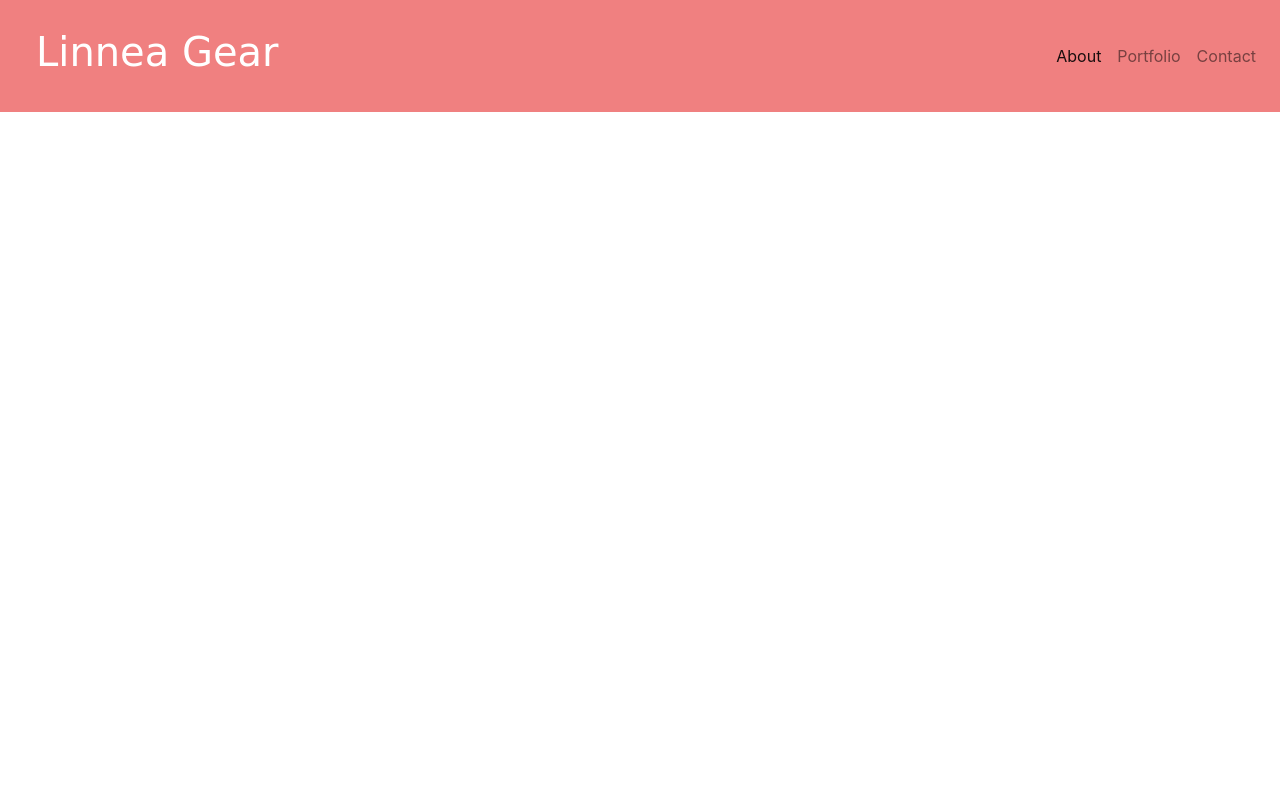
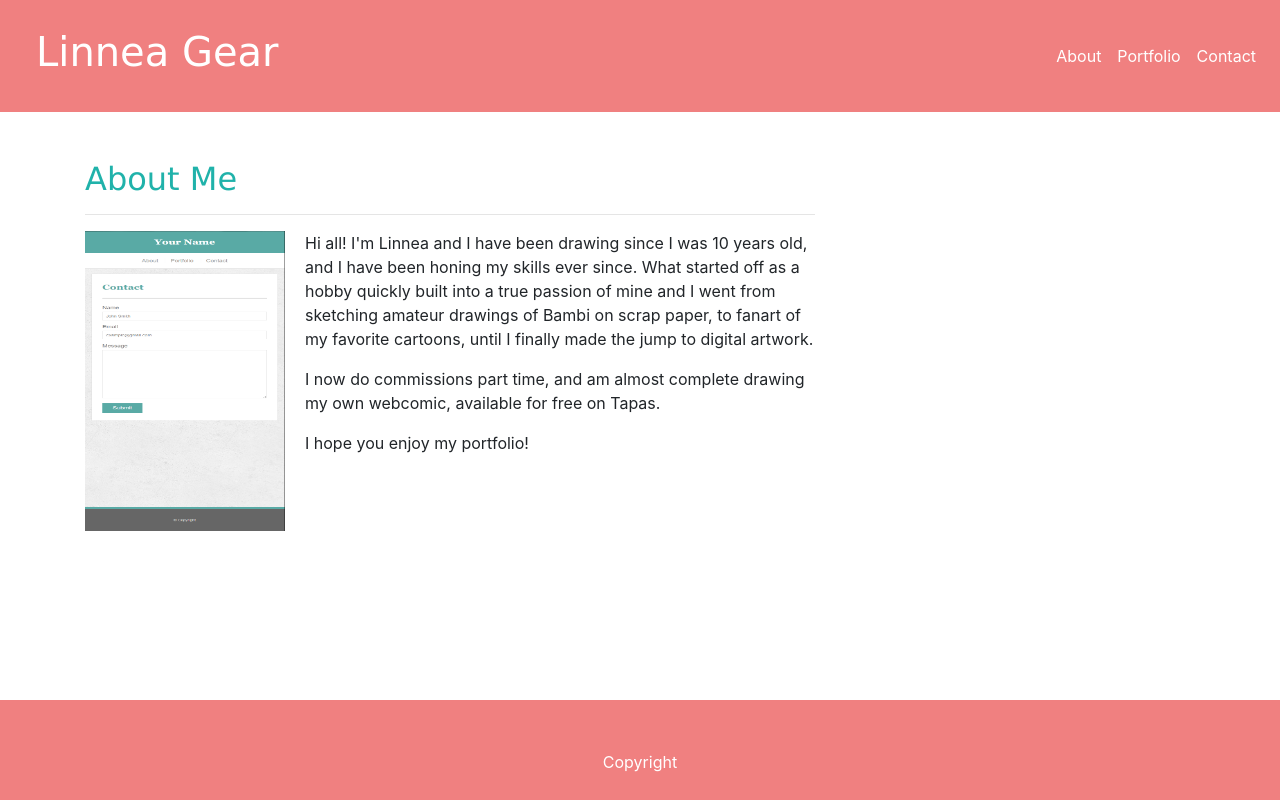
Before and after one commit to linneagear/responsive-portfolio, a plain HTML site: page portfolio.html in a window 1280 px wide. Drawn offline with nearby package versions, Linux system fonts and the light colour scheme; a web font is replaced by a local one.

Commit message:
fixed header and footer and copied html to portfolio and contact pages

```diff
--- a/css/style.css
+++ b/css/style.css
@@ -10,7 +10,36 @@ h2 {
 }
 
 /* Picture floating LEFT so 15px from the RIGHT */
-#hp  {
+#image1 {
     float: left;
-     margin: 0 15px 0 0;
+    margin: 0 20px 0 0;
     }
+
+.col-sm-6 .col-md-8 .col-lg-8 {
+    padding: 50px;
+}
+
+/* sticky footer, save this code!! */
+html {
+    position: relative;
+    min-height: 100%;
+}
+
+/* bottom = footer height. first value applies to the top, second to the right and left, third to the bottom */
+body {
+    margin: 0 0 40px;
+}
+
+footer {
+    position: absolute;
+    left: 0;
+    bottom: 0;
+/* see bottom = footer height*/
+    height: 40px;
+    width: 100%;
+    overflow: hidden;
+    background-color: lightcoral;
+    text-align: center;
+    padding: 50px;
+    color: #ffffff;
+}
--- a/portfolio.html
+++ b/portfolio.html
@@ -6,8 +6,10 @@
     <!--the viewport helps adjust for different devices-->
     <meta name="viewport" content="width=device-width, initial-scale=1.0">
     <title>Linnea Gear's Artwork Portfolio</title>
+
     <link rel="stylesheet" href="https://stackpath.bootstrapcdn.com/bootstrap/4.4.1/css/bootstrap.min.css"
         integrity="sha384-Vkoo8x4CGsO3+Hhxv8T/Q5PaXtkKtu6ug5TOeNV6gBiFeWPGFN9MuhOf23Q9Ifjh" crossorigin="anonymous">
+    <link href="https://fonts.googleapis.com/css2?family=Fredericka+the+Great&display=swap" rel="stylesheet">
     <link rel="stylesheet" href="css/style.css">
 </head>
 
@@ -19,20 +21,57 @@
         <h1>Linnea Gear</h1>
 
         <ul class="navbar-nav ml-auto">
-            <li class="nav-item active">
-                <a class="nav-link" href="index.html">About <span class="sr-only">(current)</span></a>
+            <li class="nav-item">
+                <a class="nav-link" href="index.html" style="color: #ffffff">About</a>
             </li>
 
             <li class="nav-item">
-                <a class="nav-link" href="portfolio.html">Portfolio</a>
+                <a class="nav-link" href="portfolio.html" style="color: #ffffff">Portfolio</a>
             </li>
 
             <li class="nav-item">
-                <a class="nav-link" href="contact.html">Contact</a>
+                <a class="nav-link" href="contact.html" style="color: #ffffff">Contact</a>
             </li>
         </ul>
     </nav>
+    <br>
+    <br>
+
+    <!--Start of container section-->
+    <div class="container">
+
+        <div class="row">
+
+            <div class="col-sm-6 col-md-8 col-lg-8">
+                <h2>About Me</h2>
+                <hr>
+
+                <!-- Add floating image -->
+                <img src="./Assets/Images/640-contact.jpg" alt="" width="200" height="300" id="image1" />
+                <p>Hi all! I'm Linnea and I have been drawing since I was 10 years old, and I have been honing my skills ever since. What started off as a hobby quickly built into a true passion of mine and I went from sketching amateur drawings of Bambi on scrap paper, to fanart of my favorite cartoons, until I finally made the jump to digital artwork.</p>
+                <p>I now do commissions part time, and am almost complete drawing my own webcomic, available for free on Tapas.</p>
+                <p>I hope you enjoy my portfolio!</p>
+
+            </div>
+        </div>
+
+    </div>
+
+    <!--Script codes from bootstrap-->
+    <script src="https://code.jquery.com/jquery-3.4.1.slim.min.js"
+        integrity="sha384-J6qa4849blE2+poT4WnyKhv5vZF5SrPo0iEjwBvKU7imGFAV0wwj1yYfoRSJoZ+n"
+        crossorigin="anonymous"></script>
+    <script src="https://cdn.jsdelivr.net/npm/popper.js@1.16.0/dist/umd/popper.min.js"
+        integrity="sha384-Q6E9RHvbIyZFJoft+2mJbHaEWldlvI9IOYy5n3zV9zzTtmI3UksdQRVvoxMfooAo"
+        crossorigin="anonymous"></script>
+    <script src="https://stackpath.bootstrapcdn.com/bootstrap/4.4.1/js/bootstrap.min.js"
+        integrity="sha384-wfSDF2E50Y2D1uUdj0O3uMBJnjuUD4Ih7YwaYd1iqfktj0Uod8GCExl3Og8ifwB6"
+        crossorigin="anonymous"></script>
 
 </body>
 
+<footer>
+    <p>Copyright</p>
+</footer>
+
 </html>
```
Also changed, not shown: contact.html (+43 -5 lines), index.html (+5 -2 lines). Lines whose indentation alone changed are shown as unchanged.
